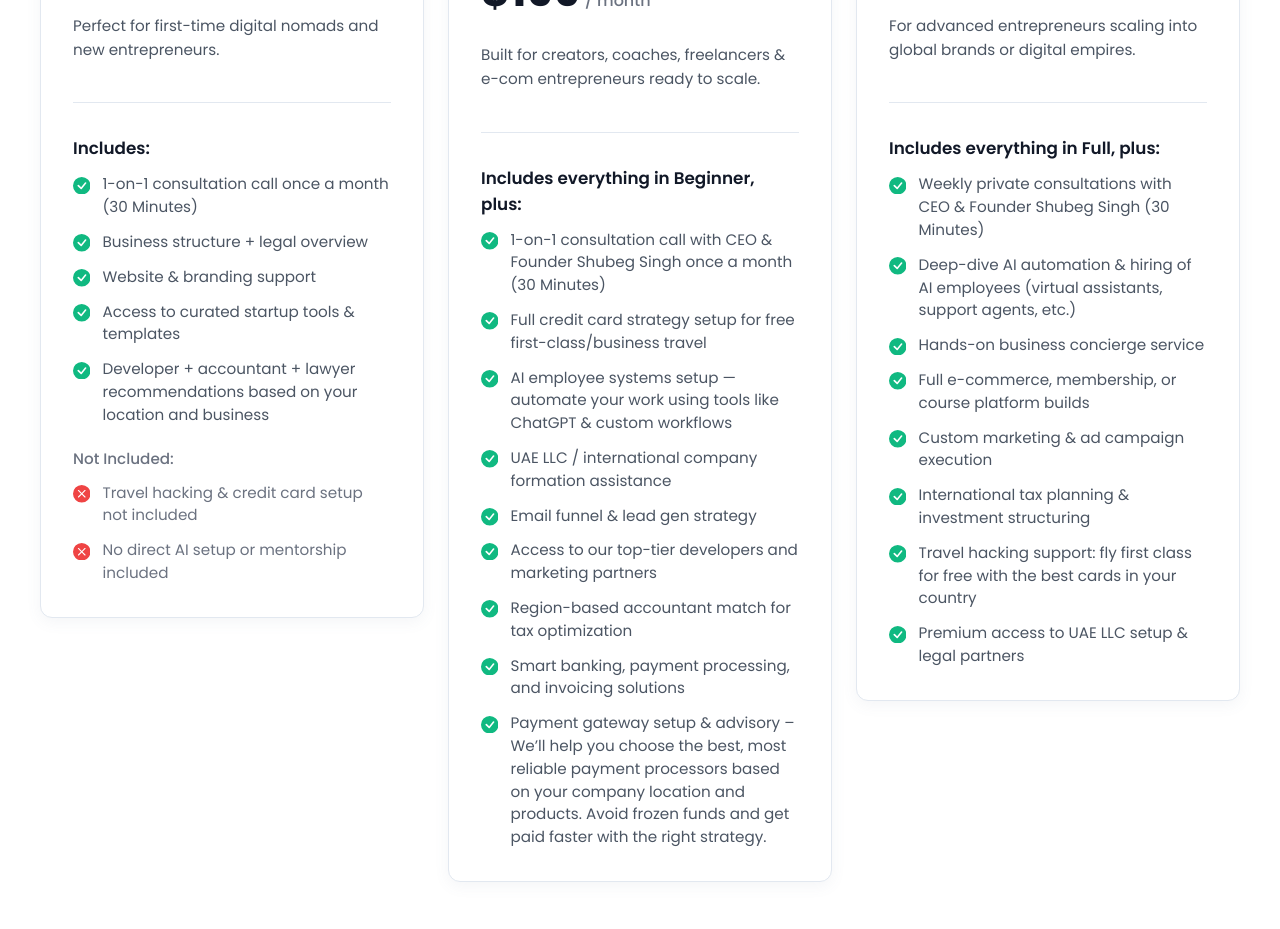
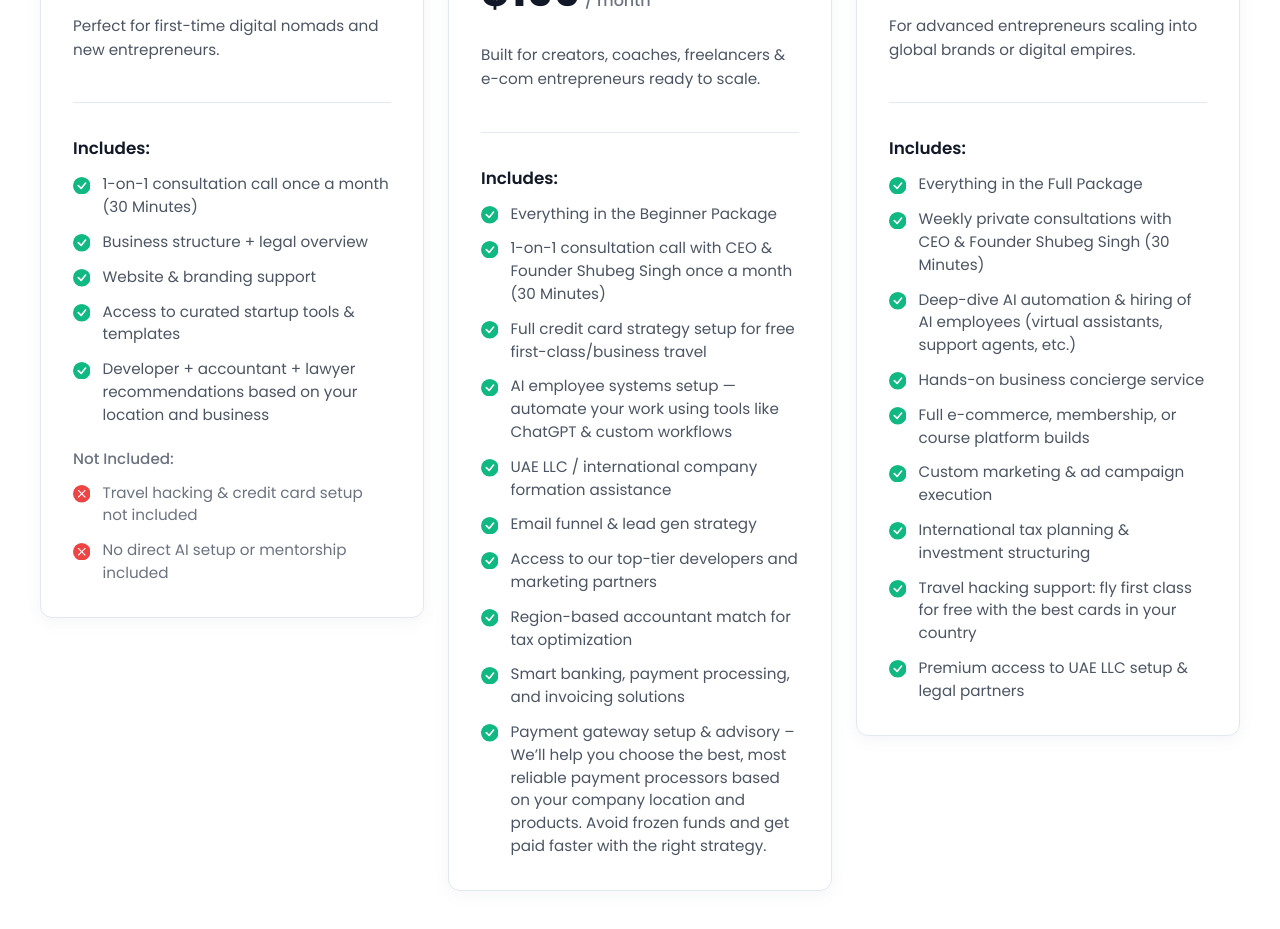
Before and after one commit to Brkic365/digital-era, a Next.js app: page / in a window 1280 px wide. Shown: the part 3080-4009 px from the top of the page. Built offline with nearby package versions, Linux system fonts and the light colour scheme.

Commit message:
Fixed includes text

```diff
--- a/src/app/page.js
+++ b/src/app/page.js
@@ -184,10 +184,10 @@ export default function Home() {
              <Package index={1} icon={Rocket} title="Beginner Package – Launch Essentials" price={99.99} about="Perfect for first-time digital nomads and new entrepreneurs." listTitle="Includes:" checks={[ "1-on-1 consultation call once a month (30 Minutes)", "Business structure + legal overview", "Website & branding support", "Access to curated startup tools & templates", "Developer + accountant + lawyer recommendations based on your location and business" ]} minuses={[ "Travel hacking & credit card setup not included", "No direct AI setup or mentorship included" ]} />
           </motion.div>
           <motion.div variants={itemVariant}>
-             <Package index={2} icon={TrendingUp} title="Full Package – Build & Grow" price={199.99} about="Built for creators, coaches, freelancers & e-com entrepreneurs ready to scale." listTitle="Includes everything in Beginner, plus:" isFeatured={true} checks={[ "1-on-1 consultation call with CEO & Founder Shubeg Singh once a month (30 Minutes)", "Full credit card strategy setup for free first-class/business travel", "AI employee systems setup — automate your work using tools like ChatGPT & custom workflows", "UAE LLC / international company formation assistance", "Email funnel & lead gen strategy", "Access to our top-tier developers and marketing partners", "Region-based accountant match for tax optimization", "Smart banking, payment processing, and invoicing solutions", "Payment gateway setup & advisory – We’ll help you choose the best, most reliable payment processors based on your company location and products. Avoid frozen funds and get paid faster with the right strategy." ]} />
+             <Package index={2} icon={TrendingUp} title="Full Package – Build & Grow" price={199.99} about="Built for creators, coaches, freelancers & e-com entrepreneurs ready to scale." listTitle="Includes:" isFeatured={true} checks={[ "Everything in the Beginner Package", "1-on-1 consultation call with CEO & Founder Shubeg Singh once a month (30 Minutes)", "Full credit card strategy setup for free first-class/business travel", "AI employee systems setup — automate your work using tools like ChatGPT & custom workflows", "UAE LLC / international company formation assistance", "Email funnel & lead gen strategy", "Access to our top-tier developers and marketing partners", "Region-based accountant match for tax optimization", "Smart banking, payment processing, and invoicing solutions", "Payment gateway setup & advisory – We’ll help you choose the best, most reliable payment processors based on your company location and products. Avoid frozen funds and get paid faster with the right strategy." ]} />
           </motion.div>
           <motion.div variants={itemVariant}>
-             <Package index={3} icon={Star} title="Premium Package – Scale Like a Pro" price={299.99} about="For advanced entrepreneurs scaling into global brands or digital empires." listTitle="Includes everything in Full, plus:" checks={[ "Weekly private consultations with CEO & Founder Shubeg Singh (30 Minutes)", "Deep-dive AI automation & hiring of AI employees (virtual assistants, support agents, etc.)", "Hands-on business concierge service", "Full e-commerce, membership, or course platform builds", "Custom marketing & ad campaign execution", "International tax planning & investment structuring", "Travel hacking support: fly first class for free with the best cards in your country", "Premium access to UAE LLC setup & legal partners" ]} />
+             <Package index={3} icon={Star} title="Premium Package – Scale Like a Pro" price={299.99} about="For advanced entrepreneurs scaling into global brands or digital empires." listTitle="Includes:" checks={[ "Everything in the Full Package", "Weekly private consultations with CEO & Founder Shubeg Singh (30 Minutes)", "Deep-dive AI automation & hiring of AI employees (virtual assistants, support agents, etc.)", "Hands-on business concierge service", "Full e-commerce, membership, or course platform builds", "Custom marketing & ad campaign execution", "International tax planning & investment structuring", "Travel hacking support: fly first class for free with the best cards in your country", "Premium access to UAE LLC setup & legal partners" ]} />
           </motion.div>
         </motion.section>
       </motion.section>
```
